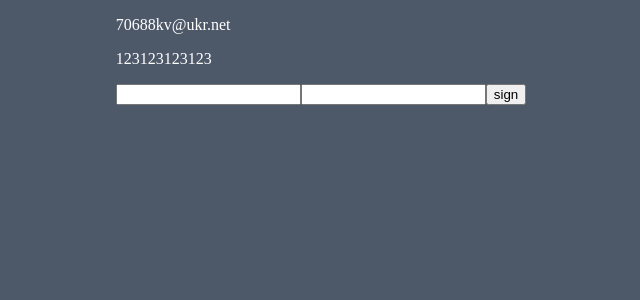
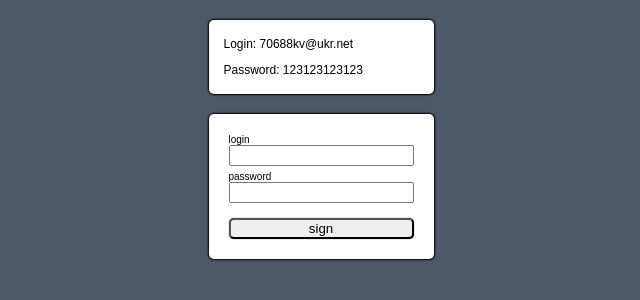
Before and after one commit to AndriiMshk/front_mobx, a React app: page /login in a window 1280 px wide. Shown: the top 300 px of the page, without its empty margins (319-959 px from the left). Built offline with nearby package versions, Linux system fonts and the light colour scheme; no server answers.

Commit message:
add style for login

```diff
--- a/package.json
+++ b/package.json
@@ -33,6 +33,7 @@
     "jest-resolve": "^27.4.2",
     "jest-watch-typeahead": "^1.0.0",
     "mini-css-extract-plugin": "^2.4.5",
+    "node-sass": "^8.0.0",
     "postcss": "^8.4.4",
     "postcss-flexbugs-fixes": "^5.0.2",
     "postcss-loader": "^6.2.1",
@@ -41,6 +42,7 @@
     "prompts": "^2.4.2",
     "react": "^18.2.0",
     "react-app-polyfill": "^3.0.0",
+    "react-css-modules": "^4.7.11",
     "react-dev-utils": "^12.0.1",
     "react-dom": "^18.2.0",
     "react-refresh": "^0.11.0",
@@ -48,6 +50,7 @@
     "resolve": "^1.20.0",
     "resolve-url-loader": "^4.0.0",
     "sass-loader": "^12.3.0",
+    "scss": "^0.2.4",
     "semver": "^7.3.5",
     "source-map-loader": "^3.0.0",
     "style-loader": "^3.3.1",
--- a/src/App.js
+++ b/src/App.js
@@ -1,9 +1,10 @@
 import {observer} from 'mobx-react-lite'
 import {Todolist} from "./components/Todolist";
-import {Login} from "./components/Login";
+import {Login} from "./components/login/Login";
 import store from "./store/store";
 import {useEffect} from "react";
 import {Route, Routes} from "react-router-dom";
+import style from './components/login/login.module.scss'
 
 
 export const App = observer(() => {
@@ -20,15 +21,13 @@ export const App = observer(() => {
 
   return (
     <>
-      <div>
-        {app.user.login}
-        {app.isLogin
-          ? <button onClick={handleExit}>exit</button>
-          : <>
-            <p>70688kv@ukr.net</p>
-            <p>123123123123</p>
-          </>}
-      </div>
+      {app.user.login}
+      {app.isLogin
+        ? <button onClick={handleExit}>exit</button>
+        : <div className={style.help}>
+          <p><span className={style.title}>Login: </span>70688kv@ukr.net</p>
+          <p><span className={style.title}>Password: </span>123123123123</p>
+        </div>}
       <Routes>
         <Route path={'/'} element={<Todolist/>}/>
         <Route path={'/login'} element={<Login/>}/>
--- a/src/components/Login.jsx
+++ /dev/null
@@ -1,43 +0,0 @@
-import {useEffect, useState} from "react";
-import store from "../store/store";
-import {useNavigate} from "react-router-dom";
-
-export const Login = () => {
-
-    const navigate = useNavigate()
-    const {app} = store
-
-    const [error, setError] = useState('')
-
-    const emptyFields = {email: '', password: ''}
-    const [data, setData] = useState(emptyFields)
-
-    const handleSubmit = (e) => {
-        e.preventDefault()
-        app.setLogIn(data)
-        setData(emptyFields)
-    }
-
-    const handlerChangeEmail = (e) => {
-        setData((prevState) => ({...prevState, email: e.target.value}))
-    }
-
-    const handlerChangePassword = (e) => {
-        setData((prevState) => ({...prevState, password: e.target.value}))
-    }
-
-    useEffect(()=> {
-        if (app.isLogin) navigate('/')
-    }, [app.isLogin])
-
-    return (
-        <div>
-            <p>{error}</p>
-            <form onSubmit={handleSubmit}>
-            <input type="text" value={data.email} onChange={handlerChangeEmail}/>
-            <input type="text" value={data.password} onChange={handlerChangePassword}/>
-            <button type={'submit'}>sign</button>
-            </form>
-        </div>
-    );
-}
--- a/src/components/Todolist.jsx
+++ b/src/components/Todolist.jsx
@@ -3,6 +3,8 @@ import {useEffect, useState} from "react";
 import store from "../store/store";
 import {useNavigate} from "react-router-dom";
 import {TodolistItem} from "./TodolistItem";
+import {toJS} from 'mobx'
+
 
 export const Todolist = observer(() => {
 
@@ -10,6 +12,7 @@ export const Todolist = observer(() => {
   const {todolist, app} = store
 
   const [newTodolist, setNewTodolist] = useState('')
+  const [hasFetchedTodolists, setHasFetchedTodolists] = useState(false);
 
   useEffect(() => {
     if (!app.isLogin) {
@@ -18,8 +21,11 @@ export const Todolist = observer(() => {
   }, [app.isLogin])
 
   useEffect(() => {
-    todolist.getTodolists()
-  }, [])
+    if (!toJS(todolist.todolists).length && !hasFetchedTodolists) {
+      todolist.getTodolists()
+      setHasFetchedTodolists(true);
+    }
+  }, [hasFetchedTodolists]);
 
   if (app.isLoading) return <div>Loading...</div>
 
--- /dev/null
+++ b/src/components/login/Login.jsx
@@ -0,0 +1,47 @@
+import {useEffect, useState} from "react";
+import store from "../../store/store";
+import {useNavigate} from "react-router-dom";
+import style from './login.module.scss'
+
+export const Login = () => {
+
+  const navigate = useNavigate()
+  const {app} = store
+
+  const emptyFields = {email: '', password: ''}
+  const [data, setData] = useState(emptyFields)
+
+  const handleSubmit = (e) => {
+    e.preventDefault()
+    app.setLogIn(data)
+    setData(emptyFields)
+  }
+
+  const handlerChangeEmail = (e) => {
+    setData((prevState) => ({...prevState, email: e.target.value}))
+  }
+
+  const handlerChangePassword = (e) => {
+    setData((prevState) => ({...prevState, password: e.target.value}))
+  }
+
+  useEffect(() => {
+    if (app.isLogin) navigate('/')
+  }, [app.isLogin])
+
+  return (
+    <div className={style.main}>
+      <form onSubmit={handleSubmit}>
+        <div>
+          <div className={style.label}>login</div>
+          <input type="text" value={data.email} onChange={handlerChangeEmail}/>
+        </div>
+        <div>
+          <div className={style.label}>password</div>
+          <input type="text" value={data.password} onChange={handlerChangePassword}/>
+        </div>
+        <button type={'submit'}>sign</button>
+      </form>
+    </div>
+  );
+}
--- /dev/null
+++ b/src/components/login/login.module.scss
@@ -0,0 +1,32 @@
+@import '../../styles/mixins';
+
+.main {
+  @include container(20px);
+
+  form {
+    @include flex(space-around, column, center);
+    gap: 5px;
+
+    .label {
+      color: black;
+      font-size: 10px;
+    }
+
+    button {
+      width: 100%;
+    }
+  }
+}
+
+.help {
+  @include container(5px);
+  margin: 20px 0;
+
+  .title {
+    user-select: none;
+  }
+
+  p {
+    margin-left: 10px;
+  }
+}
--- a/src/index.css
+++ b/src/index.css
@@ -4,5 +4,12 @@ body {
     margin: 0 auto;
     box-sizing: border-box;
     background-color: #4d5869;
-    color: white;
+    font-family: KacstArt, sans-serif;
+    font-size: 12px;
 }
+
+button {
+    margin-top: 10px;
+    box-shadow: 0 0 1px black;
+    border-radius: 5px;
+}
--- a/src/index.js
+++ b/src/index.js
@@ -5,4 +5,4 @@ import {App} from "./App";
 import {BrowserRouter} from "react-router-dom";
 
 const root = ReactDOM.createRoot(document.getElementById('root'));
-root.render(<BrowserRouter><App /></BrowserRouter>);
+root.render(<BrowserRouter><App/></BrowserRouter>);
--- a/src/store/tasks.js
+++ b/src/store/tasks.js
@@ -1,7 +1,6 @@
 import {makeAutoObservable} from 'mobx'
 import {todoListsApi} from "../api/api";
 import app from "./app";
-import {toJS} from 'mobx'
 
 
 class Tasks {
@@ -71,10 +70,6 @@ class Tasks {
     return Object.entries(this.tasks).map(el => ({id: el[0], amount: el[1].length}))
   }
 
-  //example convert mobx object to js
-  get toJsTasks() {
-    return toJS(this.tasks)
-  }
 }
 
 export default new Tasks()
--- /dev/null
+++ b/src/styles/mixins.scss
@@ -0,0 +1,13 @@
+@mixin flex($justify-content, $flex-direction, $align-items) {
+  display: flex;
+  justify-content: $justify-content;
+  flex-direction: $flex-direction;
+  align-items: $align-items;
+}
+
+@mixin container($padding) {
+  background-color: white;
+  padding: $padding;
+  border-radius: 5px;
+  box-shadow: 0 0 2px 1px black;
+}
```
Also changed, not shown: 1 other file (tests, documents, lock files or other folders).
